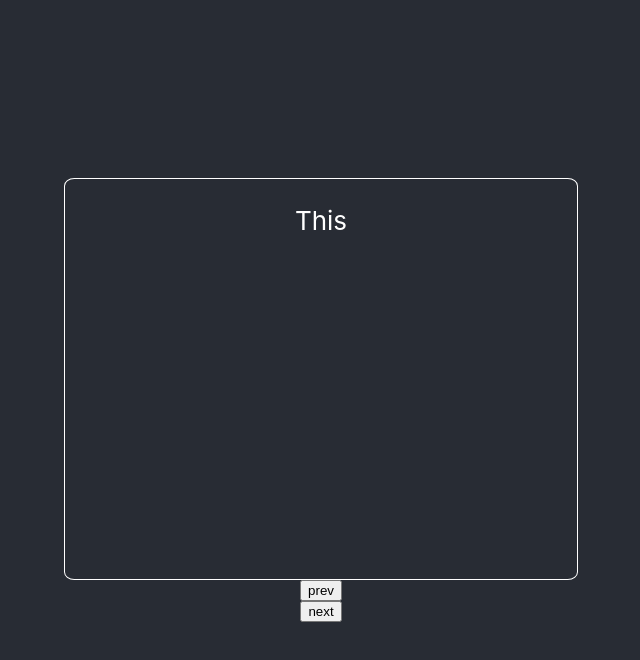
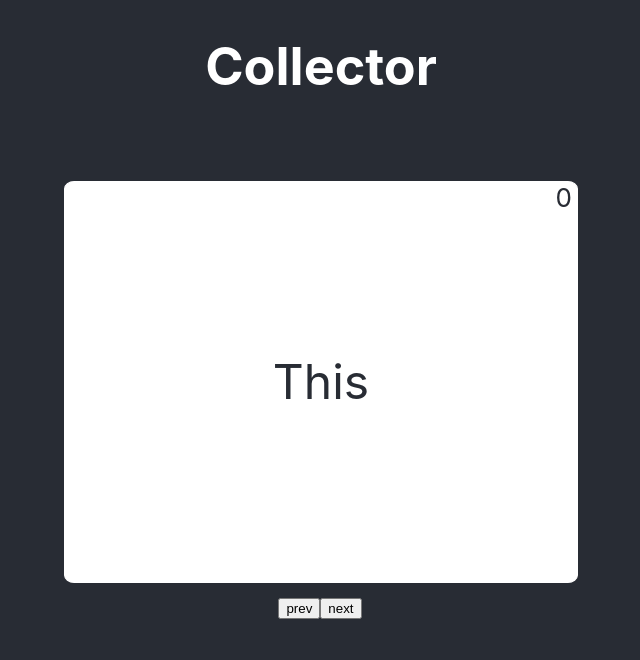
Before and after one commit to hvydya/colfrontend, a React (Create React App) app: page / in a window 1280 px wide. Shown: the top 660 px of the page, without its empty margins (319-959 px from the left). Built offline with nearby package versions, Linux system fonts and the light colour scheme.

Commit message:
update css

```diff
--- a/src/App.css
+++ b/src/App.css
@@ -1,19 +1,5 @@
 .App {
   text-align: center;
-}
-
-.App-logo {
-  height: 40vmin;
-  pointer-events: none;
-}
-
-@media (prefers-reduced-motion: no-preference) {
-  .App-logo {
-    animation: App-logo-spin infinite 20s linear;
-  }
-}
-
-.App-header {
   background-color: #282c34;
   min-height: 100vh;
   display: flex;
@@ -24,17 +10,16 @@
   color: white;
 }
 
-.App-link {
-  color: #61dafb;
+#navbar {
+  position: absolute;
+  top: 0;
 }
 
-@keyframes App-logo-spin {
-  from {
-    transform: rotate(0deg);
-  }
-  to {
-    transform: rotate(360deg);
-  }
+#cardIndex {
+  position: absolute;
+  top: 0;
+  right: 0;
+  padding-right: 1%;
 }
 
 #flashDiv {
@@ -44,6 +29,18 @@
   border: solid 1px white;
   border-radius: 2%;
   user-select: none;
+  display: flex;
+  justify-content: center;
+  align-items: center;
+}
+
+#flashText {
+  font-size: -webkit-xxx-large
+}
+
+#buttonContainer {
+  margin-top: 1%;
+  width: 90vw;
 }
 
 @media only screen and (min-width: 768px) {
@@ -51,4 +48,8 @@
     width: 40vw;
     height: 50vh;
   }
+
+  #buttonContainer {
+    width: 40vw;
+  }
 }
--- a/src/App.js
+++ b/src/App.js
@@ -15,9 +15,12 @@ const dataFlash = [
 function App() {
   return (
     <div className="App">
-      <header className="App-header">
+      <div id="navbar">
+        <h1>Collector</h1>
+      </div>
+      <div id="main">
         <FlashList list={dataFlash}/>
-      </header>
+      </div>
     </div>
   );
 }
--- a/src/Flash.js
+++ b/src/Flash.js
@@ -6,18 +6,20 @@ export default class Flash extends React.Component {
         this.state = {
             front: props.cardVal.front,
             back: props.cardVal.back,
-            isFront: true
+            isFront: true,
+            index: props.index
         };
     }
 
     componentDidUpdate(prevProps) {
         // Typical usage (don't forget to compare props):
 
-        if (this.props.cardVal.front !== prevProps.cardVal.front || this.props.cardVal.back !== prevProps.cardVal.back) {
+        if (this.props.index !== prevProps.index) {
             this.setState({
                 front: this.props.cardVal.front,
                 back: this.props.cardVal.back,
-                isFront: true
+                isFront: true,
+                index: this.props.index
             })
         }
     }
@@ -28,9 +30,21 @@ export default class Flash extends React.Component {
     }
 
     render() {
-        let { isFront, front, back } = this.state;
-        return <div id="flashDiv" onClick={this.toggleFlash}>
+        let { isFront, front, back, index } = this.state;
+        let style = isFront ? frontStyle : backStyle
+        return <div id="flashDiv" style={ style } onClick={this.toggleFlash}>
             <p id="flashText">{isFront ? front : back}</p>
+            <div id="cardIndex">{index}</div>
         </div>
     }
 }
+
+const frontStyle = {
+    backgroundColor: "white",
+    color: "#282c34",
+}
+
+const backStyle = {
+    backgroundColor: "#282c34",
+    color: "white"
+}
--- a/src/FlashList.js
+++ b/src/FlashList.js
@@ -24,9 +24,15 @@ export default class FlashList extends React.Component {
         let {flashList, currentIndex} = this.state;
         return (
             <Fragment>
-                <Flash cardVal={flashList[currentIndex]} />
-                <button onClick={this.handlePrev}>prev</button>
-                <button onClick={this.handleNext}>next</button>
+                <Flash cardVal={flashList[currentIndex]} index={currentIndex}/>
+                <div id="buttonContainer">
+                    <span>
+                        <button onClick={this.handlePrev}>prev</button>
+                    </span>
+                    <span>
+                        <button onClick={this.handleNext}>next</button>
+                    </span>
+                </div>
             </Fragment>
         );
     }
```
